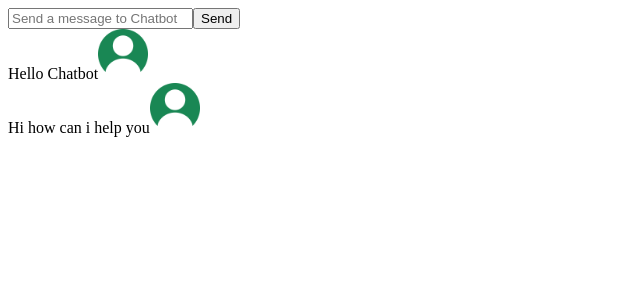
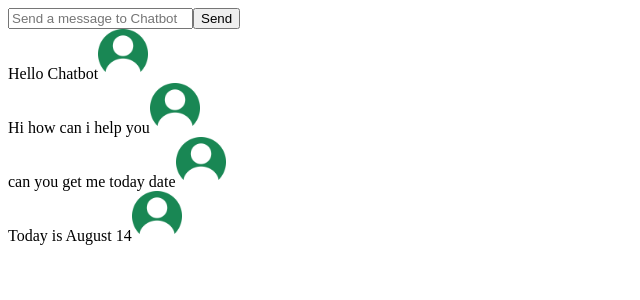
Before and after one commit to Nasir-afridi/React_Practice, a React (Vite) app in the folder React-Practice/: page / in a window 1280 px wide. Shown: the top 300 px of the page, without its empty margins (0-640 px from the left). Built offline with nearby package versions, Linux system fonts and the light colour scheme.

Commit message:
import the ChatMessage component

```diff
--- a/React-Practice/src/App.jsx
+++ b/React-Practice/src/App.jsx
@@ -8,8 +8,13 @@ function App() {
     <>
       {/* <First /> */}
       <ChatInput />
-      <ChatMessage message = 'Hello Chatbot'/>
-      <ChatMessage message = 'Hi how can i help you'/>
+      <ChatMessage message = 'Hello Chatbot' sender = 'user'/>
+      <ChatMessage message = 'Hi how can i help you' sender = 'robot'/>
+      <ChatMessage message = 'can you get me today date' sender = 'user'/>
+      <ChatMessage message = 'Today is August 14' sender = 'robot'/>
+
+
+
     </>
   )
 }
```
